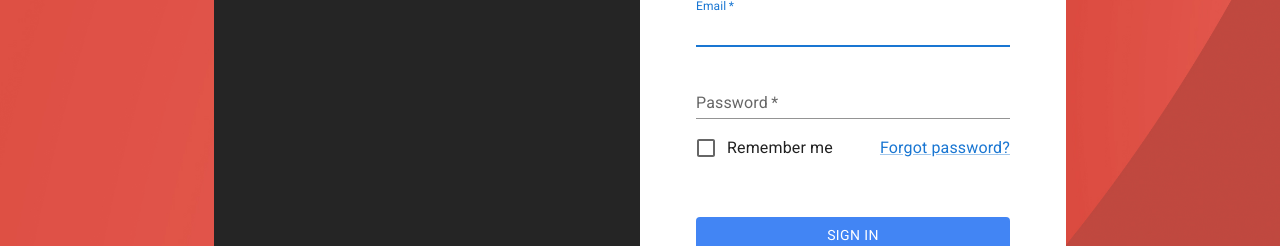
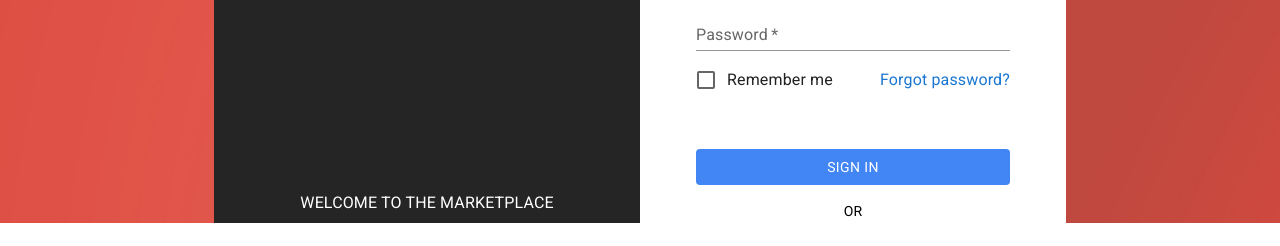
Before and after one commit to Marhamat92/ExceptionlyLogin, a React (Create React App) app: page / in a window 1280 px wide. Shown: the part 577-823 px from the top of the page. After the commit the page ends 800 px from the top, so only its background shows below. Built offline with nearby package versions, Linux system fonts and the light colour scheme.

Commit message:
style fixed

```diff
--- a/src/pages/Login/Login.js
+++ b/src/pages/Login/Login.js
@@ -47,10 +47,10 @@ function Login(props) {
   return (
     <>
       <CssBaseline />
-      <div className="bg-bgimage h-full   overflow-auto bg-no-repeat bg-cover   flex items-center justify-center">
-        <div class="my-36">
-            <Container className="h-180 " maxWidth="md">
-              <Grid className="justify-center" container spacing={0} justify="center">
+      <div className="bg-bgimage py-7  overflow-auto h-screen bg-no-repeat bg-cover">
+        <div class="flex items-center justify-center">
+            <Container className="h-full py-12  flex justify-center items-center" maxWidth="md">
+              <Grid className="justify-center" container spacing={0}  justify="center">
                 <Grid
                   className="bg-firstGridBg px-4 lg:px-2  hidden lg:grid  "
                   item
@@ -154,7 +154,7 @@ function Login(props) {
                           />
                         </Grid>
                         <Grid item>
-                          <Link href="#" variant="p">
+                          <Link className="no-underline" href="#" variant="p">
                             Forgot password?
                           </Link>
                         </Grid>
@@ -163,7 +163,7 @@ function Login(props) {
                       <Button
                         type="submit"
                         fullWidth
-                        className="h-9 w-70 bg-googlebutton"
+                        className="h-9 w-70 bg-googlebutton hover:bg-obb-300"
 
                         sx={{ mt: 6 }}
                       >
@@ -403,7 +403,7 @@ function Login(props) {
                             onClick={() => {
                               setShowSignUp(true);
                             }}
-                            className="-ml-2  text-createanaccount text-md hover:text-blue-400 "
+                            className="lg:-ml-2  text-createanaccount text-md hover:text-blue-400 "
                           >
                             CREATE AN ACCOUNT
                           </span>
@@ -420,7 +420,7 @@ function Login(props) {
                           </Typography>
                         </Grid>
                         <Grid item lg={6}>
-                          <Typography className="-ml-10 text-center cursor-pointer" variant="body1">
+                          <Typography className="lg:-ml-10 text-center cursor-pointer" variant="body1">
                             <span
                               onClick={() => {
                                 setShowSignUp(false);
```
